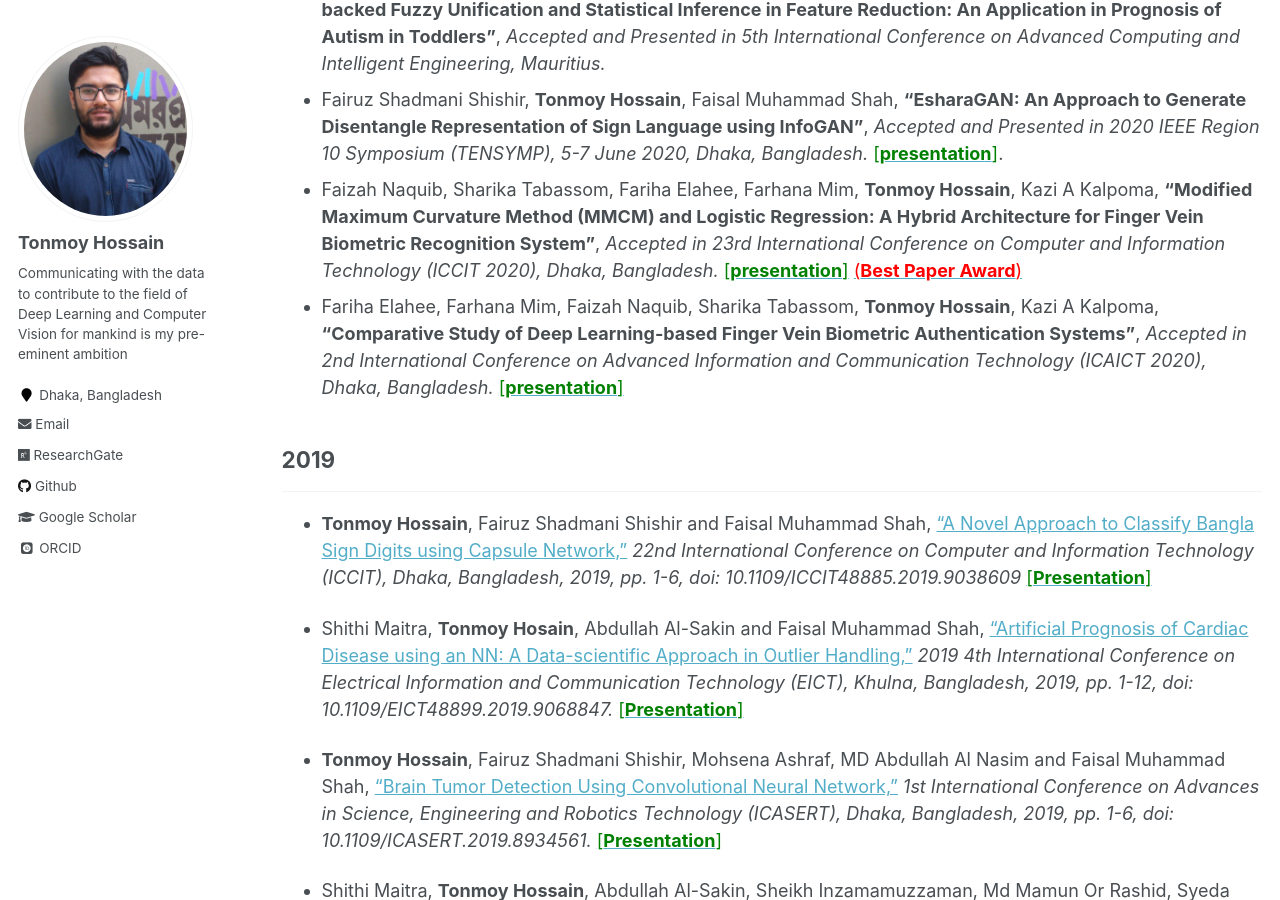
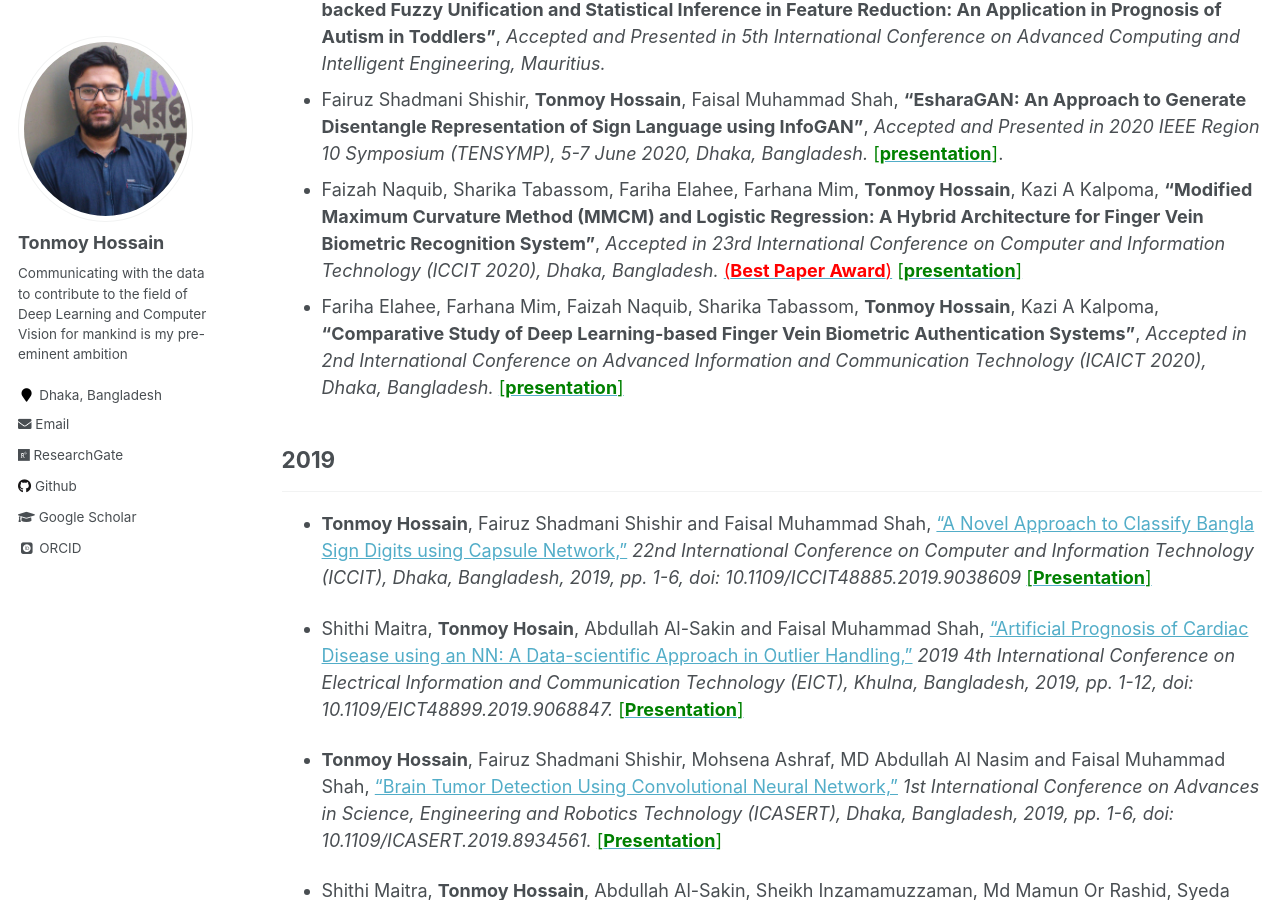
Before and after one commit to shaeekh/shaeekh.github.io, a Jekyll site: the page built from _pages/publications.md, in a window 1280 px wide and 900 px high, scrolled down 999 px. Built offline with Jekyll 4.4.1, drawn with Linux system fonts in a browser that asks for light colours; some web fonts are replaced; part of the change alters nothing that is shown.

Commit message:
Update publications.md

```diff
--- a/_pages/publications.md
+++ b/_pages/publications.md
@@ -21,7 +21,7 @@ author_profile: true
 *  Ashek Seum, Amir Hossain Raj, Shadman Sakib, **Tonmoy Hossain**, **"A Comparative Study of CNN Transfer Learning Classification Algorithms with Segmentation for COVID-19 Detection from CT Scan Images"**, <i>Accepted at The 11th International Conference on Electrical and Computer Engineering, Dhaka, Bangladesh (ICECE 2020).</i> [<span style ="color:Green">[**presentation**]</span>](https://tonmoy-hossain.github.io/files/ICECE_2020_(COVID-19).pdf)
 *  Shithi Maitra, Nasrin Akter, Afrina Zahan Mithila, **Tonmoy Hossain**, and Mohammad Shafiul Alam, **"Apriori-backed Fuzzy Unification and Statistical Inference in Feature Reduction: An Application in Prognosis of Autism in Toddlers"**, <i>Accepted and Presented in 5th International Conference on Advanced Computing and Intelligent Engineering, Mauritius.</i>
 *  Fairuz Shadmani Shishir, **Tonmoy Hossain**, Faisal Muhammad Shah, **"EsharaGAN: An Approach to Generate Disentangle Representation of Sign Language using InfoGAN"**, <i>Accepted and Presented in 2020 IEEE Region 10 Symposium (TENSYMP), 5-7 June 2020, Dhaka, Bangladesh.</i> [<span style ="color:Green">[**presentation**]</span>](https://tonmoy-hossain.github.io/files/tensymp_presentation.pdf).
-*  Faizah Naquib, Sharika Tabassom, Fariha Elahee, Farhana Mim, **Tonmoy Hossain**, Kazi A Kalpoma, **"Modified Maximum Curvature Method (MMCM) and Logistic Regression: A Hybrid Architecture for Finger Vein Biometric Recognition System"**, <i>Accepted in 23rd International Conference on Computer and Information Technology (ICCIT 2020), Dhaka, Bangladesh. </i>[<span style ="color:Green">[**presentation**]</span>](https://tonmoy-hossain.github.io/files/ICCIT_2020_(Finger_Vein).pdf) [<span style ="color:Red">(**Best Paper Award**)</span>](https://tonmoy-hossain.github.io/files/ICCIT-Best-Paper.png)
+*  Faizah Naquib, Sharika Tabassom, Fariha Elahee, Farhana Mim, **Tonmoy Hossain**, Kazi A Kalpoma, **"Modified Maximum Curvature Method (MMCM) and Logistic Regression: A Hybrid Architecture for Finger Vein Biometric Recognition System"**, <i>Accepted in 23rd International Conference on Computer and Information Technology (ICCIT 2020), Dhaka, Bangladesh. </i>  [<span style ="color:Red">(**Best Paper Award**)</span>](https://tonmoy-hossain.github.io/files/ICCIT-Best-Paper.pdf) [<span style ="color:Green">[**presentation**]</span>](https://tonmoy-hossain.github.io/files/ICCIT_2020_(Finger_Vein).pdf)
 *  Fariha Elahee, Farhana Mim, Faizah Naquib, Sharika Tabassom, **Tonmoy Hossain**, Kazi A Kalpoma, **"Comparative Study of Deep Learning-based Finger Vein Biometric Authentication Systems"**, <i>Accepted in 2nd International Conference on Advanced Information and Communication Technology (ICAICT 2020), Dhaka, Bangladesh.</i> [<span style ="color:Green">[**presentation**]</span>](https://tonmoy-hossain.github.io/files/ICAICT2020(FingerVein).pdf)
 
 
```
